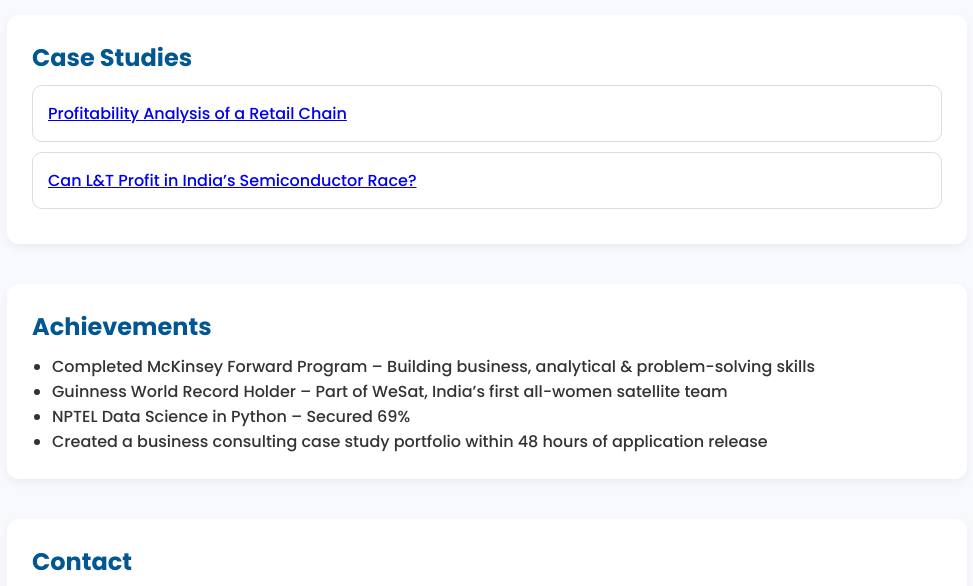
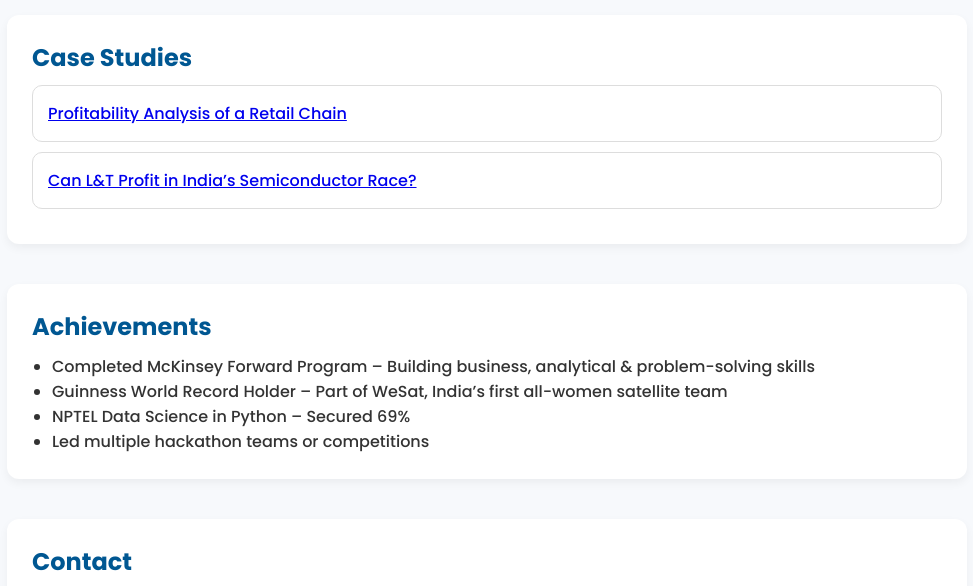
Before and after one commit to Abhi-nr/Abhinandana_portfolio, a plain HTML site: page index.html in a window 1280 px wide. Shown: the part 1498-2084 px from the top of the page, without its empty margins (153-1126 px from the left). Drawn offline with Linux system fonts and the light colour scheme.

Commit message:
index.html

```diff
--- a/index.html
+++ b/index.html
@@ -162,7 +162,7 @@
                 <li>Completed McKinsey Forward Program – Building business, analytical & problem-solving skills</li>
                 <li>Guinness World Record Holder – Part of WeSat, India’s first all-women satellite team</li>
                 <li>NPTEL Data Science in Python – Secured 69%</li>
-                <li>Created a business consulting case study portfolio within 48 hours of application release</li>
+                <li>Led multiple hackathon teams or competitions</li>
             </ul>
         </section>
 
```
